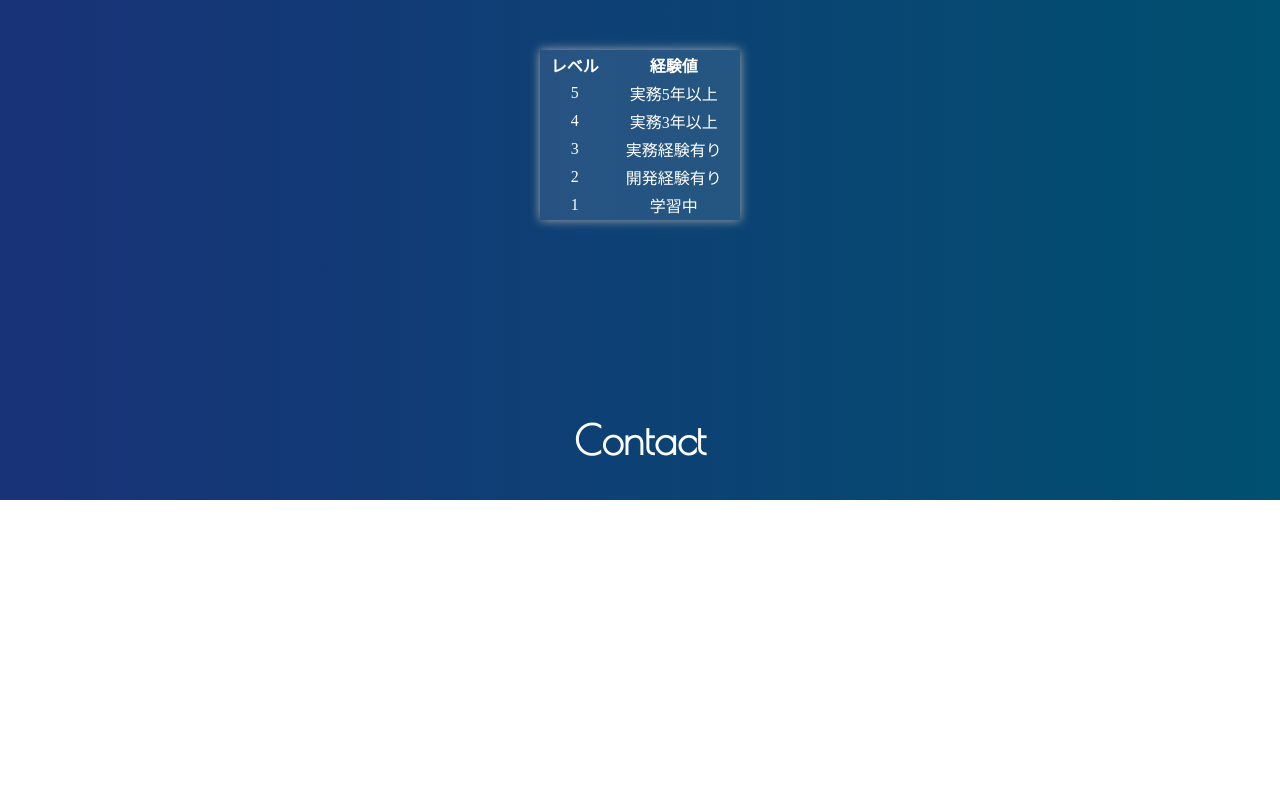
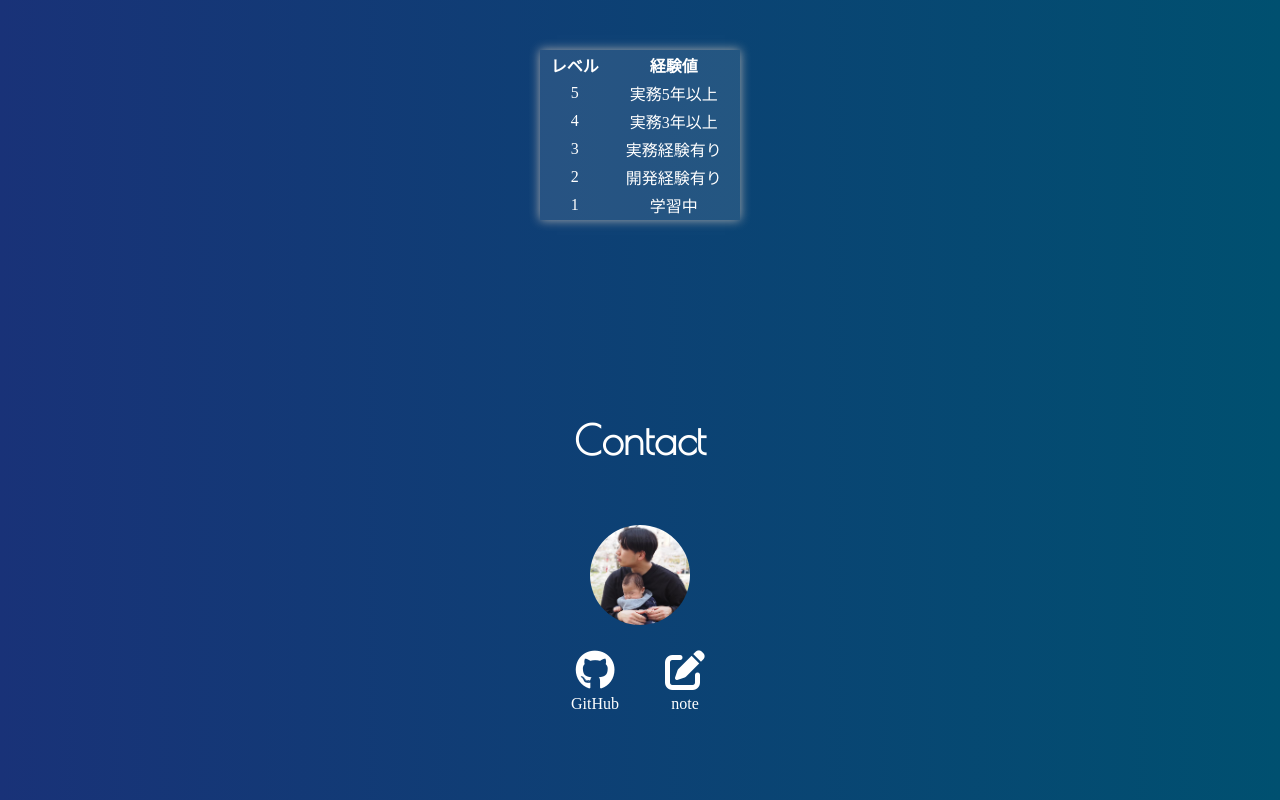
Before and after one commit to LSbard000com/My-Portfolio, a React (Vite) app: page / in a window 1280 px wide. Shown: the part 4560-5360 px from the top of the page. Before the commit the page ends 5060 px from the top, so only its background shows below. Built offline with nearby package versions, Linux system fonts and the light colour scheme; a web font is replaced by a local one.

Commit message:
コンタクトページ作成

```diff
--- a/src/App.css
+++ b/src/App.css
@@ -550,3 +550,72 @@
     background: rgba(255, 255, 255, 0.1);
     box-shadow: 0px 0px 10px #aaa;
 }
+
+
+
+/* **************** お問い合わせ画面 **************** */
+.contact {
+    width: 100%;
+}
+
+.contact .plofile-img {
+    width: 100%;
+    height: 150px;
+    display: flex;
+    justify-content: center;
+    align-items: center;
+}
+
+.contact .plofile-img .img-area{
+    width: 100px;
+    height: 100px;
+    border-radius: 100%;
+    overflow: hidden;
+}
+
+
+.contact .plofile-img .img-area img {
+    width: 100px;
+    height: 100px;
+    object-fit: cover;
+    transform: scale(1.3);
+    transform-origin: 0px 0px;
+}
+
+.contact .contents {
+    width: 100%;
+    height: 150px;
+}
+
+.contact .contents ul {
+    width: 100%;
+    height: 100%;
+    display: flex;
+    gap: 30px;
+    justify-content: center;
+    align-items: flex-start;
+    list-style: none;
+    margin: 0;
+    padding: 0;
+}
+
+.contact .contents ul li {
+    width: 60px;
+    height: 100px;
+}
+
+
+.contact .contents ul li a {
+    color: #fff;
+    font-size: 40px;
+    text-decoration: none;
+    display: flex;
+    justify-content: center;
+}
+
+.contact .contents ul li span {
+    display: block;
+    width: 100%;
+    margin: 5px 0;
+    text-align: center;
+}
--- a/src/components/Contact.tsx
+++ b/src/components/Contact.tsx
@@ -1,10 +1,36 @@
+import myPhoto from '../assets/img/自己紹介画像.jpg'
+
 const Contact = () => {
   return (
     <div className="contact">
+
+        {/* タイトル */}
         <div className="section-title">
             <h2>Contact</h2>
         </div>
 
+        {/* 自己紹介画像 */}
+        <div className="plofile-img">
+            <div className='img-area'>
+            <   img src={myPhoto} />
+            </div>
+        </div>
+
+        {/* 各種コンテンツ */}
+        <div className='contents'>
+            <ul>
+                <li>
+                    <a href='https://github.com/LSbard000com'><i className="fa-brands fa-github"></i></a>
+                    <span>GitHub</span>
+                </li>
+                <li>
+                    <div>
+                        <a href='https://note.com/ready_dietes6250/'><i className="fa-solid fa-pen-to-square"></i></a>
+                        <span>note</span>
+                    </div>
+                </li>
+            </ul>
+        </div>
     </div>
   )
 }
```
Also changed, not shown: src/assets/img/自己紹介画像.jpg (added).
